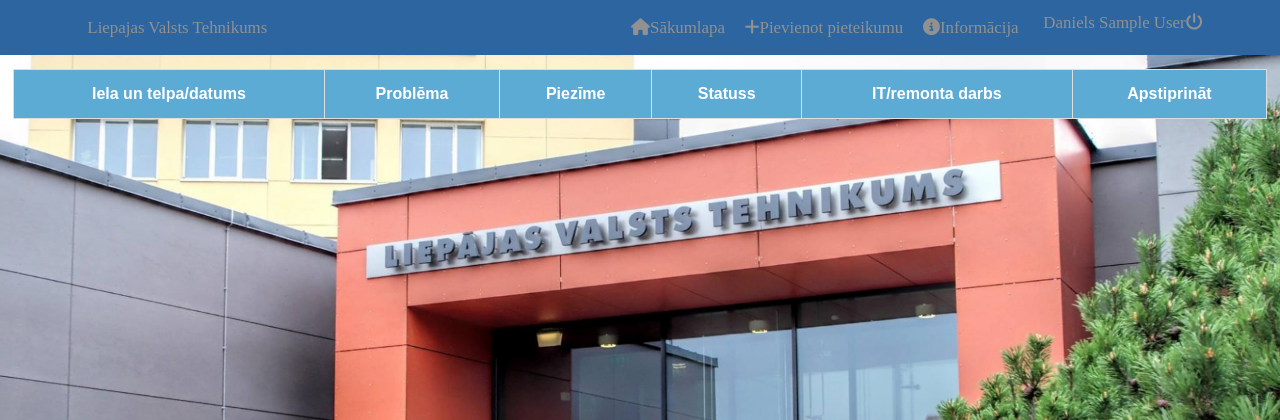
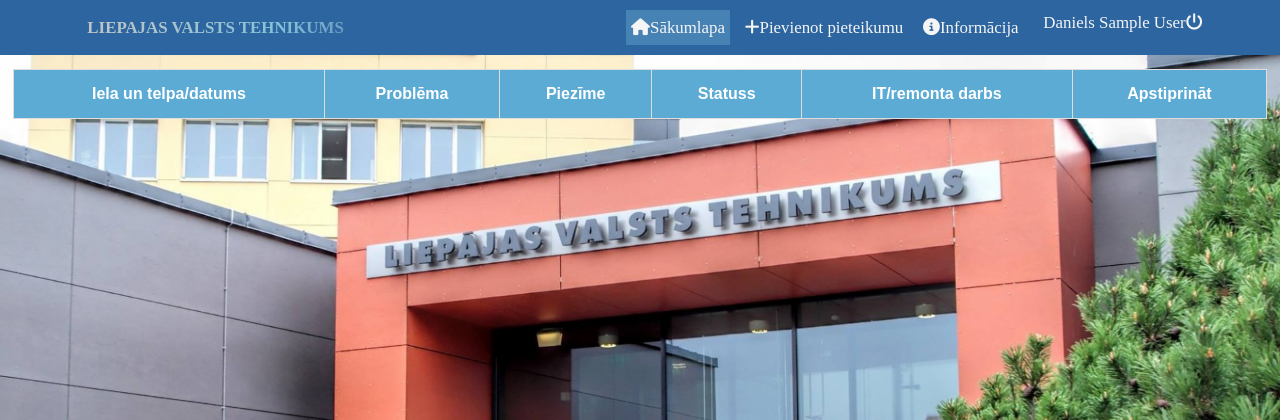
Before and after one commit to KnsGoyoLV/SchoolTicket, a PHP site: page / in a window 1280 px wide. Shown: the top 420 px of the page. Run offline with PHP 8.4, Linux system fonts and the light colour scheme; the visitor is signed in with stand-in values (Sample User, id 1); data comes from the database, SQL or seed files in the repository; data that the repository does not hold is empty; some libraries are stand-ins or nearby versions.

Commit message:
Alot of changes, mainly design

```diff
--- a/Info.php
+++ b/Info.php
@@ -24,7 +24,7 @@ if(!isset($_SESSION['t'])){
 <header>
 <nav class="navbar navbar-expand-lg bg-dark  navbar-dark py-3 fixed-top">
       <div class="container">
-        <a href="#" class="navbar-brand">Liepajas Valsts Tehnikums</a>
+        <a href="#" class="animate-charcter">Liepajas Valsts Tehnikums</a>
 
 
         <button
@@ -45,7 +45,7 @@ if(!isset($_SESSION['t'])){
               <a href="newinfo.php" class="nav-link" ><i class="fas fa-plus"></i>Pievienot Problēmas</a>
             </li>
             <li class="nav-item">
-              <a href="info.php" class="nav-link"><i class="fas fa-circle-info"></i>Informācija</a>
+              <a href="info.php" class="nav-link"style="background-color: #4782b5;"><i class="fas fa-circle-info"></i>Informācija</a>
             </li>
             <li class="nav-item">
                 <a hred="logout.php"><?php
--- a/index.php
+++ b/index.php
@@ -87,7 +87,7 @@
 
 <nav class="navbar navbar-expand-lg bg-dark  navbar-dark py-3 fixed-top">
       <div class="container">
-        <a href="#" class="navbar-brand">Liepajas Valsts Tehnikums</a>
+        <a href="#" class="animate-charcter" >Liepajas Valsts Tehnikums</a>
 
 
         <button
@@ -102,7 +102,7 @@
         <div class="collapse navbar-collapse " id="navmenu">
           <ul class="navbar-nav ms-auto  ">
             <li class="nav-item">
-              <a href="#Mainpage" class="nav-link"><i class="fas fa-home"></i>Sākumlapa</a>
+              <a href="#Mainpage" class="nav-link" style="background-color: #4782b5;"><i class="fas fa-home"></i>Sākumlapa</a>
             </li>
             <li class="nav-item">
               <a href="newinfo.php" class="nav-link"><i class="fas fa-plus"></i>Pievienot pieteikumu</a>
@@ -131,6 +131,7 @@
 
 
 <table class="table align-middle mb-2 table-responsive">
+
   <thead class="thead-dark">
     <tr>
       <th>Iela un telpa/datums</th>
--- a/newinfo.php
+++ b/newinfo.php
@@ -25,7 +25,7 @@ if(!isset($_SESSION['t'])){
 <header>
 <nav class="navbar navbar-expand-lg bg-dark  navbar-dark py-3 fixed-top">
       <div class="container">
-        <a href="#" class="navbar-brand">Liepajas Valsts Tehnikums</a>
+        <a href="#" class="animate-charcter">Liepajas Valsts Tehnikums</a>
 
         <button
           class="navbar-toggler"
@@ -42,7 +42,7 @@ if(!isset($_SESSION['t'])){
               <a href="login.php" class="nav-link"><i class="fas fa-home"></i>Sākumlapa</a>
             </li>
             <li class="nav-item">
-              <a href="#" class="nav-link" ><i class="fas fa-plus"></i>Pievienot Pieteikumu</a>
+              <a href="#" class="nav-link" style="background-color: #4782b5;" ><i class="fas fa-plus"></i>Pievienot Pieteikumu</a>
             </li>
             <li class="nav-item">
               <a href="info.php" class="nav-link"><i class="fas fa-circle-info"></i>Informācija</a>
--- a/style_main.css
+++ b/style_main.css
@@ -117,7 +117,7 @@ header .logo{
 header .navbar a{
 
     font-size: 1.7rem;
-    color: #919191;
+    color: whitesmoke;
     margin-left: 1rem;
     text-decoration: none;
     font-family: ui-sans-serif;
@@ -128,10 +128,6 @@ header .navbar a:hover{
     text-decoration: none;
 }
 
-header .navbar .active{
-    color: rgb(255, 255, 255);
-    text-decoration: underline;
-}
 
 #menu-btn{
     cursor: pointer;
```
